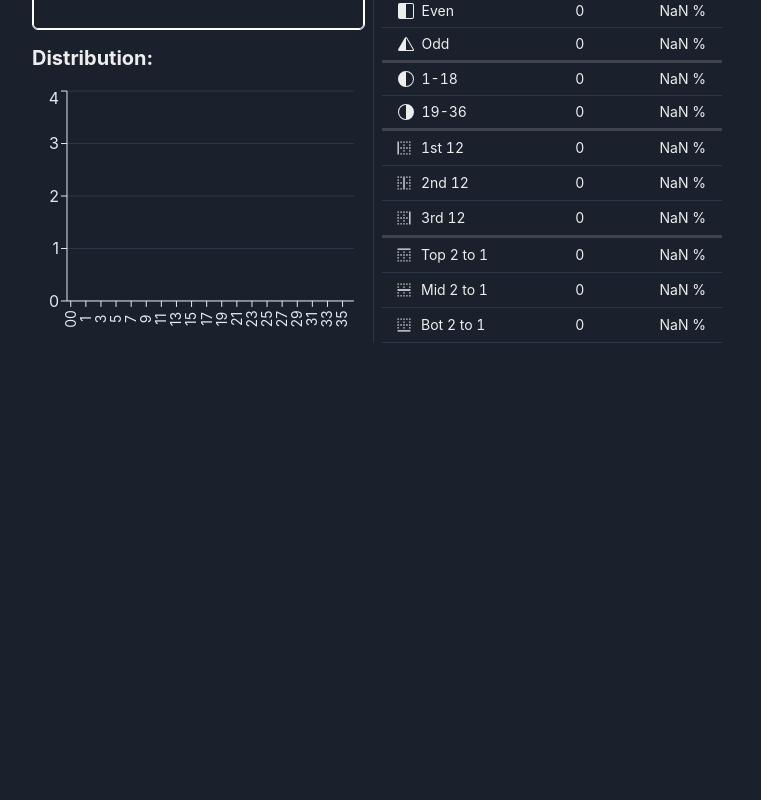
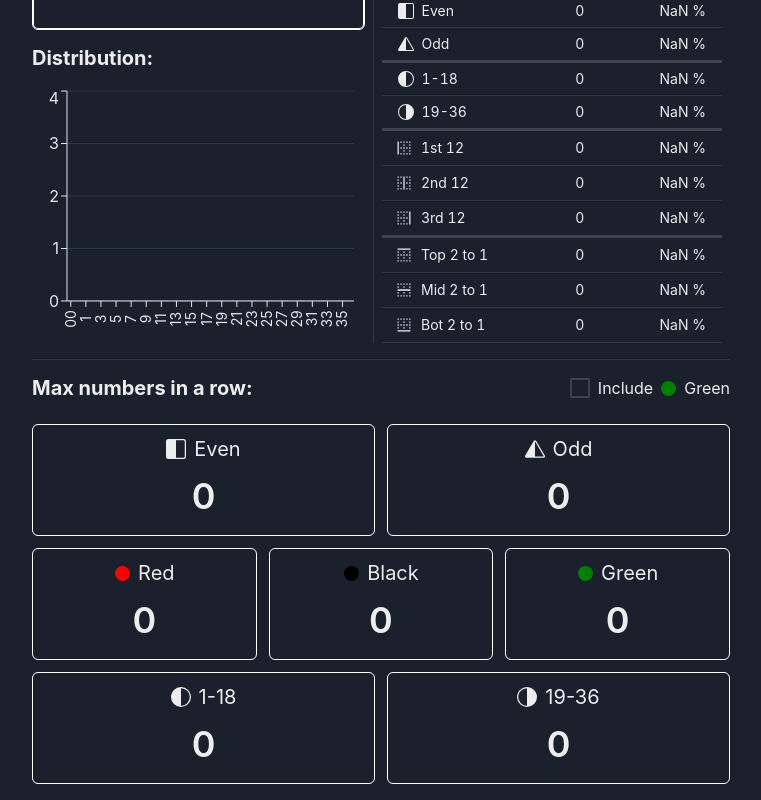
Before and after one commit to domingasp/rlte, a React (Create React App) app: page / in a window 1280 px wide. Shown: the part 577-1377 px from the top of the page, without its empty margins (259-1020 px from the left). Before the commit the page ends 936 px from the top, so only its background shows below. Built offline with nearby package versions, Linux system fonts and the light colour scheme.

Commit message:
Added max counts in a row

```diff
--- a/src/App.tsx
+++ b/src/App.tsx
@@ -1,4 +1,4 @@
-import { Button, Text, Flex, HStack, Box, SimpleGrid, Grid, GridItem, Table, Thead, Td, Tbody, Tr, Th, Heading, ButtonGroup, Accordion, AccordionItem, AccordionButton, AccordionIcon, AccordionPanel, Input, InputGroup, InputLeftElement, useToast, FormLabel, Tag, ModalOverlay, Modal, ModalContent, ModalHeader, useDisclosure, ModalCloseButton, ModalFooter, VStack } from '@chakra-ui/react';
+import { Button, Text, Flex, HStack, Box, SimpleGrid, Grid, GridItem, Table, Thead, Td, Tbody, Tr, Th, Heading, ButtonGroup, Accordion, AccordionItem, AccordionButton, AccordionIcon, AccordionPanel, Input, InputGroup, InputLeftElement, useToast, FormLabel, Tag, ModalOverlay, Modal, ModalContent, ModalHeader, useDisclosure, ModalCloseButton, ModalFooter, VStack, Divider, Checkbox } from '@chakra-ui/react';
 import { FaFileImport, FaFileExport, FaEyeSlash, FaEye, FaCalculator, FaInfoCircle, FaCalendar, FaTrash } from "react-icons/fa";
 import { GiCartwheel } from "react-icons/gi";
 import { BsArrowRight, BsCircleHalf, BsSquareHalf, BsTriangleHalf } from "react-icons/bs"
@@ -682,15 +682,15 @@ type StatsTableProps = {
   calledNumbers: CalledNumber[]
 }
 const StatsTable = ({ calledNumbers }: StatsTableProps) => {
-  const getCountByColor = (color: NumberColor) => {
+  const getCountByColor = (calledNumbers: CalledNumber[], color: NumberColor) => {
     return calledNumbers.filter(x => x.number.color === color).length;
   }
 
-  const getCountByModulo = (modulo: number, shouldEqual: number) => {
+  const getCountByModulo = (calledNumbers: CalledNumber[], modulo: number, shouldEqual: number) => {
     return calledNumbers.filter(x => parseInt(x.number.value) > 0 && parseInt(x.number.value) % modulo === shouldEqual).length;
   }
 
-  const getCountByRange = (start: number, end: number) => {
+  const getCountByRange = (calledNumbers: CalledNumber[], start: number, end: number) => {
     return calledNumbers.filter(x => parseInt(x.number.value) >= start && parseInt(x.number.value) <= end).length;
   }
 
@@ -726,8 +726,8 @@ const StatsTable = ({ calledNumbers }: StatsTableProps) => {
                 Red
               </Flex>
             </Td>
-            <Td isNumeric>{getCountByColor(NumberColor.Red)}</Td>
-            <Td isNumeric>{getPercentageOfTotal(getCountByColor(NumberColor.Red))} %</Td>
+            <Td isNumeric>{getCountByColor(calledNumbers, NumberColor.Red)}</Td>
+            <Td isNumeric>{getPercentageOfTotal(getCountByColor(calledNumbers, NumberColor.Red))} %</Td>
           </Tr>
           <Tr>
             <Td>
@@ -738,8 +738,8 @@ const StatsTable = ({ calledNumbers }: StatsTableProps) => {
                 Black
               </Flex>
             </Td>
-            <Td isNumeric>{getCountByColor(NumberColor.Black)}</Td>
-            <Td isNumeric>{getPercentageOfTotal(getCountByColor(NumberColor.Black))} %</Td>
+            <Td isNumeric>{getCountByColor(calledNumbers, NumberColor.Black)}</Td>
+            <Td isNumeric>{getPercentageOfTotal(getCountByColor(calledNumbers, NumberColor.Black))} %</Td>
           </Tr>
           <Tr>
             <Td>
@@ -750,8 +750,8 @@ const StatsTable = ({ calledNumbers }: StatsTableProps) => {
                 Green
               </Flex>
             </Td>
-            <Td isNumeric>{getCountByColor(NumberColor.Green)}</Td>
-            <Td isNumeric>{getPercentageOfTotal(getCountByColor(NumberColor.Green))} %</Td>
+            <Td isNumeric>{getCountByColor(calledNumbers, NumberColor.Green)}</Td>
+            <Td isNumeric>{getPercentageOfTotal(getCountByColor(calledNumbers, NumberColor.Green))} %</Td>
           </Tr>
 
           <Tr borderTopWidth={3}>
@@ -763,8 +763,8 @@ const StatsTable = ({ calledNumbers }: StatsTableProps) => {
                 Even
               </Flex>
             </Td>
-            <Td isNumeric>{getCountByModulo(2, 0)}</Td>
-            <Td isNumeric>{getPercentageOfTotal(getCountByModulo(2, 0))} %</Td>
+            <Td isNumeric>{getCountByModulo(calledNumbers, 2, 0)}</Td>
+            <Td isNumeric>{getPercentageOfTotal(getCountByModulo(calledNumbers, 2, 0))} %</Td>
           </Tr>
           <Tr>
             <Td>
@@ -773,8 +773,8 @@ const StatsTable = ({ calledNumbers }: StatsTableProps) => {
                 Odd
               </Flex>
             </Td>
-            <Td isNumeric>{getCountByModulo(2, 1)}</Td>
-            <Td isNumeric>{getPercentageOfTotal(getCountByModulo(2, 1))} %</Td>
+            <Td isNumeric>{getCountByModulo(calledNumbers, 2, 1)}</Td>
+            <Td isNumeric>{getPercentageOfTotal(getCountByModulo(calledNumbers, 2, 1))} %</Td>
           </Tr>
 
           <Tr borderTopWidth={3}>
@@ -784,8 +784,8 @@ const StatsTable = ({ calledNumbers }: StatsTableProps) => {
                 1-18
               </Flex>
             </Td>
-            <Td isNumeric>{getCountByRange(1, 18)}</Td>
-            <Td isNumeric>{getPercentageOfTotal(getCountByRange(1, 18))} %</Td>
+            <Td isNumeric>{getCountByRange(calledNumbers, 1, 18)}</Td>
+            <Td isNumeric>{getPercentageOfTotal(getCountByRange(calledNumbers, 1, 18))} %</Td>
           </Tr>
           <Tr>
             <Td>
@@ -794,8 +794,8 @@ const StatsTable = ({ calledNumbers }: StatsTableProps) => {
                 19-36
               </Flex>
             </Td>
-            <Td isNumeric>{getCountByRange(19, 36)}</Td>
-            <Td isNumeric>{getPercentageOfTotal(getCountByRange(19, 36))} %</Td>
+            <Td isNumeric>{getCountByRange(calledNumbers, 19, 36)}</Td>
+            <Td isNumeric>{getPercentageOfTotal(getCountByRange(calledNumbers, 19, 36))} %</Td>
           </Tr>
 
           <Tr borderTopWidth={3}>
@@ -805,8 +805,8 @@ const StatsTable = ({ calledNumbers }: StatsTableProps) => {
                 1st 12
               </Flex>
             </Td>
-            <Td isNumeric>{getCountByRange(1, 12)}</Td>
-            <Td isNumeric>{getPercentageOfTotal(getCountByRange(1, 12))} %</Td>
+            <Td isNumeric>{getCountByRange(calledNumbers, 1, 12)}</Td>
+            <Td isNumeric>{getPercentageOfTotal(getCountByRange(calledNumbers, 1, 12))} %</Td>
           </Tr>
           <Tr>
             <Td>
@@ -815,8 +815,8 @@ const StatsTable = ({ calledNumbers }: StatsTableProps) => {
                 2nd 12
               </Flex>
             </Td>
-            <Td isNumeric>{getCountByRange(13, 24)}</Td>
-            <Td isNumeric>{getPercentageOfTotal(getCountByRange(13, 24))} %</Td>
+            <Td isNumeric>{getCountByRange(calledNumbers, 13, 24)}</Td>
+            <Td isNumeric>{getPercentageOfTotal(getCountByRange(calledNumbers, 13, 24))} %</Td>
           </Tr>
           <Tr>
             <Td>
@@ -825,8 +825,8 @@ const StatsTable = ({ calledNumbers }: StatsTableProps) => {
                 3rd 12
               </Flex>
             </Td>
-            <Td isNumeric>{getCountByRange(25, 36)}</Td>
-            <Td isNumeric>{getPercentageOfTotal(getCountByRange(25, 36))} %</Td>
+            <Td isNumeric>{getCountByRange(calledNumbers, 25, 36)}</Td>
+            <Td isNumeric>{getPercentageOfTotal(getCountByRange(calledNumbers, 25, 36))} %</Td>
           </Tr>
 
           <Tr borderTopWidth={3}>
@@ -836,8 +836,8 @@ const StatsTable = ({ calledNumbers }: StatsTableProps) => {
                 Top 2 to 1
               </Flex>
             </Td>
-            <Td isNumeric>{getCountByModulo(3, 0)}</Td>
-            <Td isNumeric>{getPercentageOfTotal(getCountByModulo(3, 0))} %</Td>
+            <Td isNumeric>{getCountByModulo(calledNumbers, 3, 0)}</Td>
+            <Td isNumeric>{getPercentageOfTotal(getCountByModulo(calledNumbers, 3, 0))} %</Td>
           </Tr>
           <Tr>
             <Td>
@@ -846,8 +846,8 @@ const StatsTable = ({ calledNumbers }: StatsTableProps) => {
                 Mid 2 to 1
               </Flex>
             </Td>
-            <Td isNumeric>{getCountByModulo(3, 2)}</Td>
-            <Td isNumeric>{getPercentageOfTotal(getCountByModulo(3, 2))} %</Td>
+            <Td isNumeric>{getCountByModulo(calledNumbers, 3, 2)}</Td>
+            <Td isNumeric>{getPercentageOfTotal(getCountByModulo(calledNumbers, 3, 2))} %</Td>
           </Tr>
           <Tr>
             <Td>
@@ -856,13 +856,185 @@ const StatsTable = ({ calledNumbers }: StatsTableProps) => {
                 Bot 2 to 1
               </Flex>
             </Td>
-            <Td isNumeric>{getCountByModulo(3, 1)}</Td>
-            <Td isNumeric>{getPercentageOfTotal(getCountByModulo(3, 1))} %</Td>
+            <Td isNumeric>{getCountByModulo(calledNumbers, 3, 1)}</Td>
+            <Td isNumeric>{getPercentageOfTotal(getCountByModulo(calledNumbers, 3, 1))} %</Td>
           </Tr>
 
         </Tbody>
       </Table>
     </Flex>
+  )
+}
+
+type NumberStatProps = {
+  label: string,
+  value: number,
+  leftIcon?: React.ReactNode
+}
+const NumberStat = ({ label, value, leftIcon }: NumberStatProps) => {
+  return (
+    <VStack border="1px solid white" px={4} py={3} borderRadius="md" flex={1}>
+      <HStack>
+        { leftIcon }
+        <Heading size="md" alignSelf="flex-start" fontWeight="md">{label}</Heading>
+      </HStack>
+      <Text fontSize="4xl" fontWeight="semibold">{value}</Text>
+    </VStack>
+  )
+}
+
+type MaxInARowStatsProps = {
+  calledNumbers: CalledNumber[]
+}
+const MaxInARowStats = ({ calledNumbers }: MaxInARowStatsProps) => {
+  const [includeGreen, setIncludeGreen] = useState(false);
+
+  const maxColorsInRow = (color: NumberColor, includeGreen: boolean) => {
+    var numbers = _.cloneDeep(calledNumbers);
+
+    // Sort
+    numbers.sort((a: CalledNumber, b: CalledNumber) => {
+      return a.time.getTime() - b.time.getTime();
+    });
+
+    var max = 0;
+    var currentMax = 0;
+    numbers.forEach(x => {
+      if (x.number.color === color || (includeGreen && x.number.color == NumberColor.Green)) {
+        currentMax += 1;
+      } else {
+        if (currentMax > max) {
+          max = currentMax;
+        }
+
+        currentMax = 0;
+      }
+    });
+
+    return max;
+  }
+
+  const maxHalfTableInRow = (half: "1-18" | "19-36", includeGreen: boolean) => {
+    var numbers = _.cloneDeep(calledNumbers);
+
+    // Sort
+    numbers.sort((a: CalledNumber, b: CalledNumber) => {
+      return a.time.getTime() - b.time.getTime();
+    });
+
+    const minInRange = half === "1-18" ? 1 : 19;
+    const maxInRange = half === "1-18" ? 18 : 36;
+
+    var max = 0;
+    var currentMax = 0;
+    numbers.forEach(x => {
+      if ((parseInt(x.number.value) >= minInRange && parseInt(x.number.value) <= maxInRange)
+        || (includeGreen && x.number.color == NumberColor.Green)) {
+        currentMax += 1;
+      } else {
+        if (currentMax > max) {
+          max = currentMax;
+        }
+
+        currentMax = 0;
+      }
+    });
+
+    return max;
+  }
+
+  const maxEvenOddRow = (even: boolean, includeGreen: boolean) => {
+    var numbers = _.cloneDeep(calledNumbers);
+
+    // Sort
+    numbers.sort((a: CalledNumber, b: CalledNumber) => {
+      return a.time.getTime() - b.time.getTime();
+    });
+
+    const modulo = 2;
+    const shouldEqual = even ? 0 : 1
+
+    var max = 0;
+    var currentMax = 0;
+    numbers.forEach(x => {
+      if ((parseInt(x.number.value) > 0 && parseInt(x.number.value) % modulo === shouldEqual)
+        || (includeGreen && x.number.color == NumberColor.Green)) {
+        currentMax += 1;
+      } else {
+        if (currentMax > max) {
+          max = currentMax;
+        }
+
+        currentMax = 0;
+      }
+    });
+
+    return max;
+  }
+
+
+  return (
+    <VStack>
+      <HStack mb={4} alignSelf="stretch">
+        <Heading size="md" alignSelf="flex-start" flex={1}>Max numbers in a row:</Heading>
+        <Checkbox
+          size="lg"
+          value={"includeGreen"}
+          onChange={(e) => setIncludeGreen(!includeGreen)}
+        >
+          <HStack fontSize="md">
+            <Text>Include</Text>
+            <Flex display="inline-flex" backgroundColor="green" width="15px" height="15px" borderRadius="full" ml="1px" />
+            <Text>Green</Text>
+          </HStack>
+        </Checkbox>
+      </HStack>
+        <SimpleGrid columns={6} gap={3} flex={1} alignSelf="stretch">
+          <GridItem colSpan={3}>
+            <NumberStat label="Even" value={maxEvenOddRow(true, includeGreen)}
+              leftIcon={<BsSquareHalf size="20px" />}
+            />
+          </GridItem>
+          <GridItem colSpan={3}>
+            <NumberStat label="Odd" value={maxEvenOddRow(false, includeGreen)}
+              leftIcon={<BsTriangleHalf size="20px" />}
+            />
+          </GridItem>
+
+          <GridItem colSpan={2}>
+            <NumberStat label="Red" value={maxColorsInRow(NumberColor.Red, includeGreen)}
+              leftIcon={<Flex backgroundColor="red" width="15px" height="15px"
+                borderRadius="full" ml="1px"
+              />}
+            />
+          </GridItem>
+          <GridItem colSpan={2}>
+            <NumberStat label="Black" value={maxColorsInRow(NumberColor.Black, includeGreen)}
+              leftIcon={<Flex backgroundColor="black" width="15px" height="15px"
+                borderRadius="full" ml="1px"
+              />}
+            />
+          </GridItem>
+          <GridItem colSpan={2}>
+            <NumberStat label="Green" value={maxColorsInRow(NumberColor.Green, includeGreen)}
+              leftIcon={<Flex backgroundColor="green" width="15px" height="15px"
+                borderRadius="full" ml="1px"
+              />}
+            />
+          </GridItem>
+
+          <GridItem colSpan={3}>
+            <NumberStat label="1-18" value={maxHalfTableInRow("1-18", includeGreen)}
+              leftIcon={<BsCircleHalf size="20px" />}
+            />
+          </GridItem>
+          <GridItem colSpan={3}>
+            <NumberStat label="19-36" value={maxHalfTableInRow("19-36", includeGreen)}
+              leftIcon={<Flex transform="rotate(180deg)"><BsCircleHalf size="20px" /></Flex>}
+            />
+          </GridItem>
+      </SimpleGrid>
+    </VStack>
   )
 }
 
@@ -940,6 +1112,9 @@ const App = () => {
             <StatsTable calledNumbers={filterCalledByDate()} />
           </HStack>
         </Flex>
+        <Divider my={4} />
+        <MaxInARowStats calledNumbers={calledNumbers} />
+
       </Flex>
     </Flex>
   );
```
